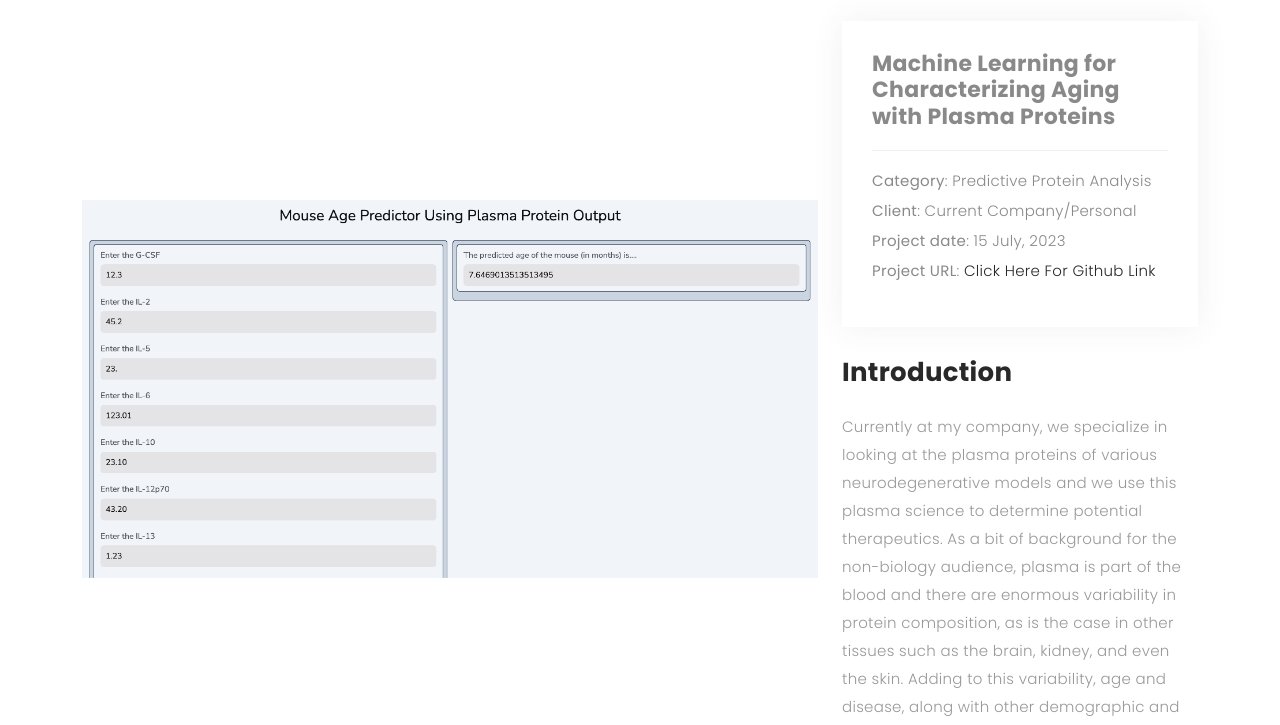
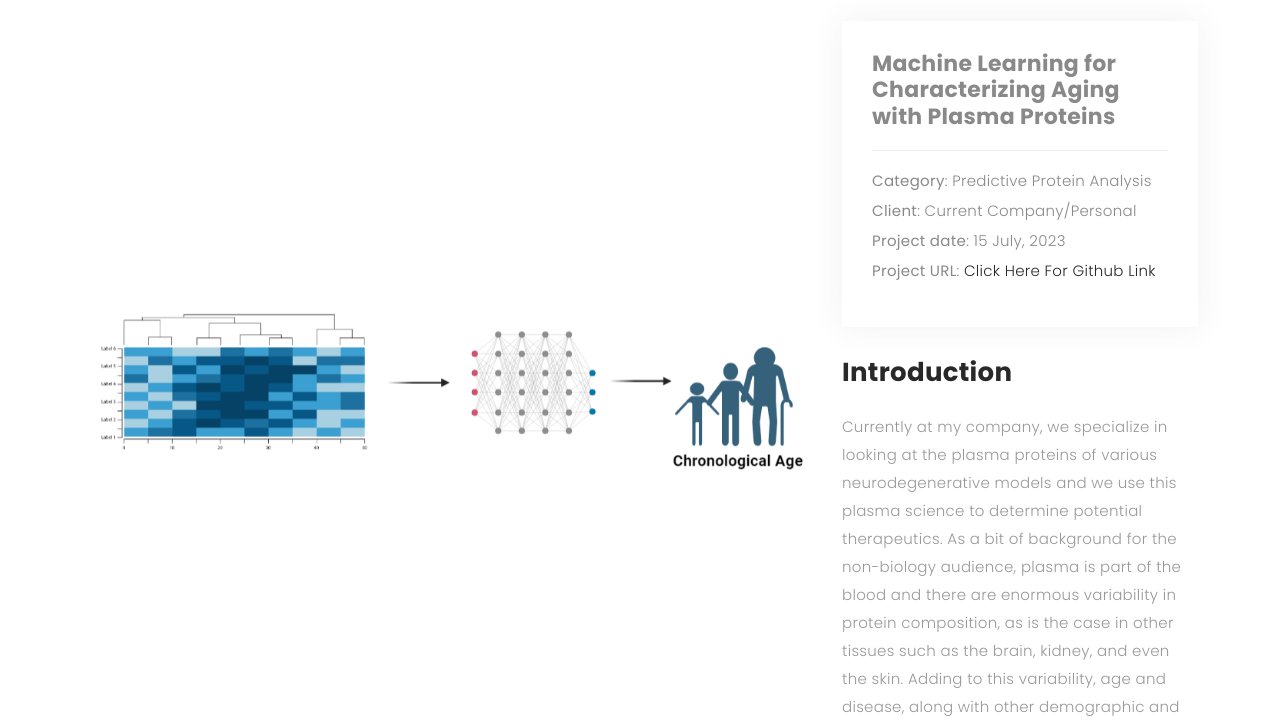
Before and after one commit to johnnys7n/PortfolioWebsite, a Flask app: page /proteinanalysis.html in a window 1280 px wide. Shown: the part 168-893 px from the top of the page. Run offline with Flask 3, Linux system fonts and the light colour scheme; some libraries are stand-ins or nearby versions; some web fonts are replaced.

Commit message:
added diagram to the proteinanalysis page

```diff
--- a/templates/proteinanalysis.html
+++ b/templates/proteinanalysis.html
@@ -104,6 +104,10 @@
               <div class="swiper-wrapper align-items-center">
 
                 <div class="swiper-slide">
+                  <img src="./static/img/portfolio/age_diagram.png" alt="">
+                </div>
+
+                <div class="swiper-slide">
                   <img src="./static/img/portfolio/protein5_1.png" alt="">
                 </div>
 
@@ -136,13 +140,15 @@
                 <li><strong>Client</strong>: Current Company/Personal</li>
                 <li><strong>Project date</strong>: 15 July, 2023</li>
                 <li><strong>Project URL</strong>:<a
-                    href="https://github.com/johnnys7n/Predicting-CNS-Disability-And-Age"> Click Here For Github Link</a></li>
+                    href="https://github.com/johnnys7n/Predicting-CNS-Disability-And-Age"> Click Here For Github
+                    Link</a></li>
               </ul>
             </div>
             <div class="portfolio-description">
               <h2>Introduction</h2>
               <p>
-                Currently at my company, we specialize in looking at the plasma proteins of various neurodegenerative models and we
+                Currently at my company, we specialize in looking at the plasma proteins of various neurodegenerative
+                models and we
                 use this plasma science to determine
                 potential therapeutics. As a bit of background for the non-biology audience, plasma is part of the blood
                 and there are enormous variability in
```
Also changed, not shown: static/img/portfolio/age_diagram.png (added).
